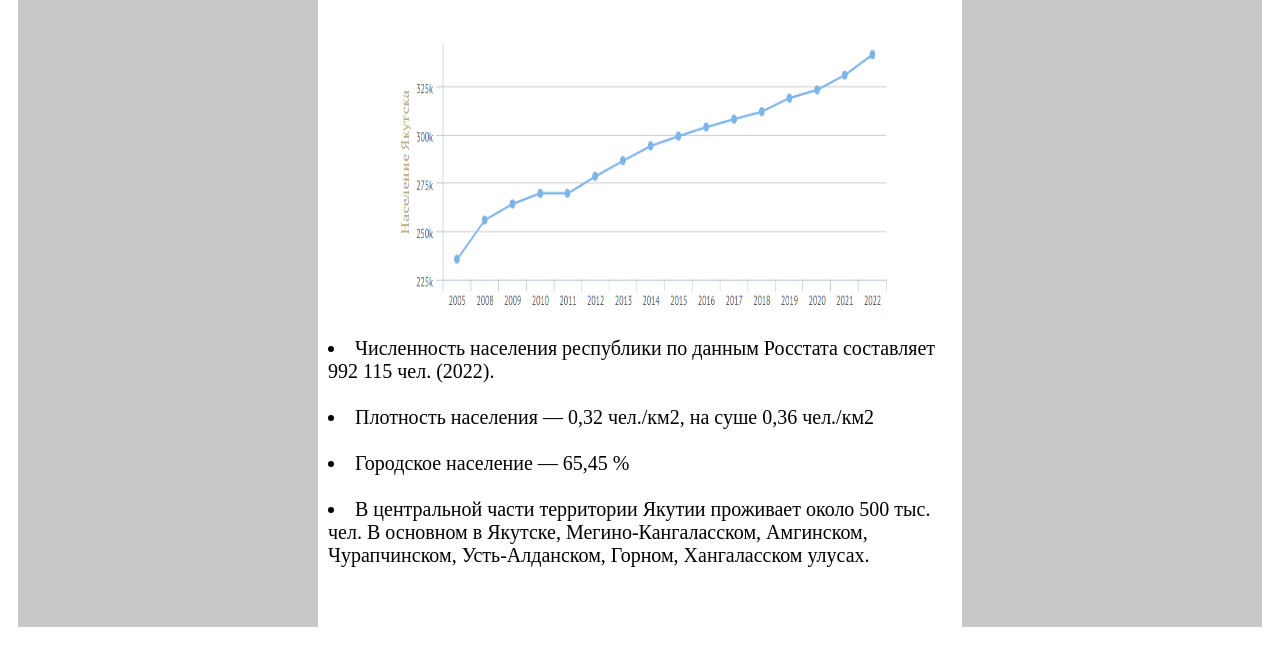
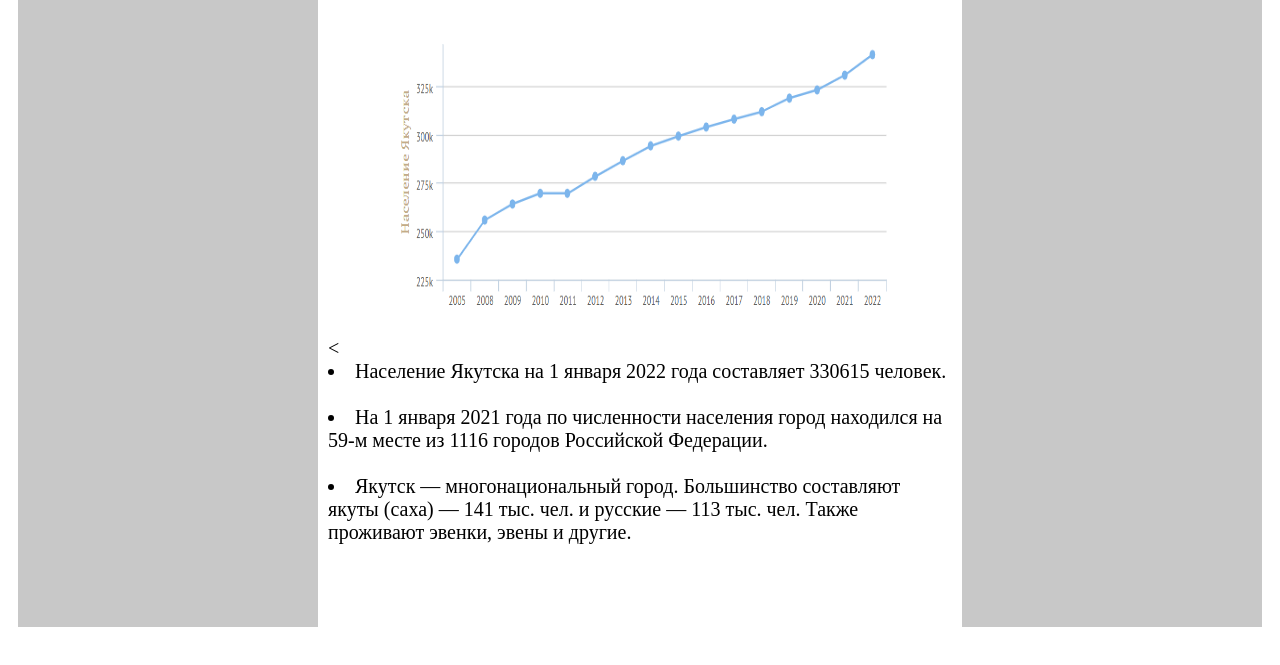
Before and after one commit to fedororova/site_city, a plain HTML site: page city.html in a window 1280 px wide. Shown: the part 91-756 px from the top of the page. Drawn offline with Linux system fonts and the light colour scheme.

Commit message:
Изменена информация о городе

```diff
--- a/city.html
+++ b/city.html
@@ -26,14 +26,12 @@
           <p> <img class="img" src="img/number.png"></p>
           <p>
             <ul>
-                <li>Численность населения республики по данным Росстата составляет 992 115 чел. (2022).</li>
+                <<li>Население Якутска на 1 января 2022 года составляет 330615 человек.</li>
                 <br>
-                <li>Плотность населения — 0,32 чел./км2, на суше 0,36 чел./км2</li>
+                <li>На 1 января 2021 года по численности населения город находился на 59-м месте из 1116 городов Российской Федерации.</li>
                 <br>
-                <li>Городское население — 65,45 %</li>
-                <br>
-                <li>В центральной части территории Якутии проживает около 500 тыс. чел.
-                    В основном в Якутске, Мегино-Кангаласском, Амгинском, Чурапчинском, Усть-Алданском, Горном, Хангаласском улусах.</li>
+                <li>Якутск — многонациональный город.
+                  Большинство составляют якуты (саха) — 141 тыс. чел. и русские — 113 тыс. чел. Также проживают эвенки, эвены и другие.</li>
             </ul>
             </p>
         </div>
```
